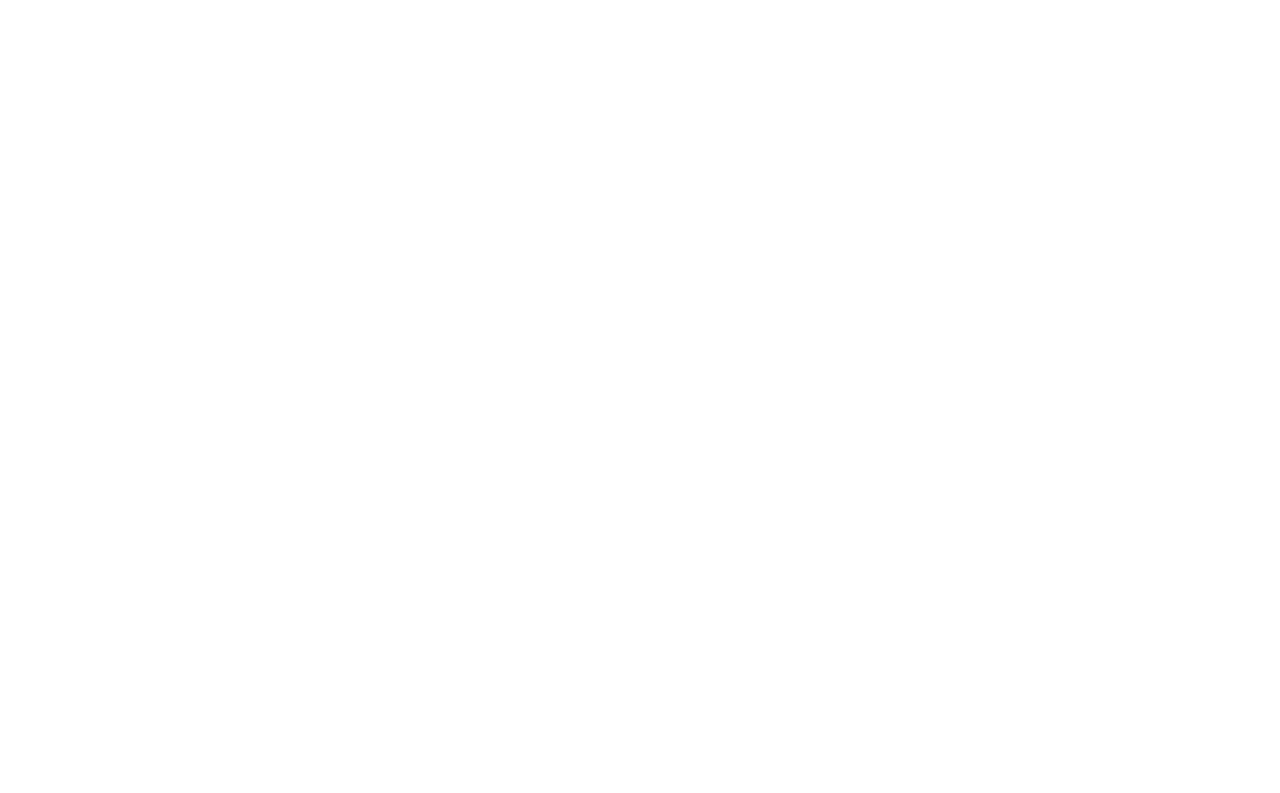
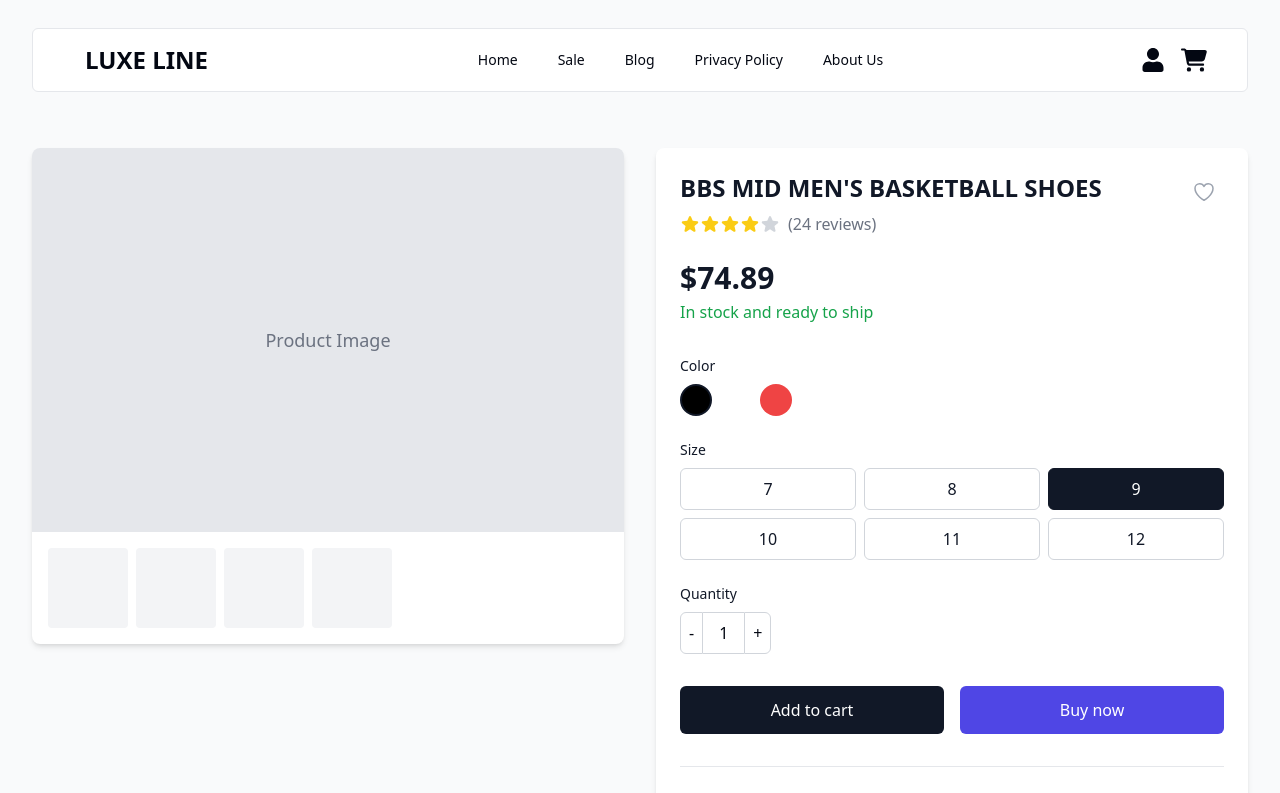
Before and after one commit to chamod59/LuxeLine-v1, a React (Vite) app in the folder FrontEnd/: page /product in a window 1280 px wide. Before the commit this address had no page. Shown: the top 793 px of the page. Built offline with nearby package versions, Linux system fonts and the light colour scheme.

Commit message:
Designed single product view page

```diff
--- a/FrontEnd/package.json
+++ b/FrontEnd/package.json
@@ -10,6 +10,7 @@
     "preview": "vite preview"
   },
   "dependencies": {
+    "@heroicons/react": "^2.2.0",
     "@radix-ui/react-dropdown-menu": "^2.1.1",
     "@radix-ui/react-menubar": "^1.1.1",
     "@radix-ui/react-slot": "^1.1.0",
--- a/FrontEnd/src/App.tsx
+++ b/FrontEnd/src/App.tsx
@@ -1,6 +1,7 @@
 import { BrowserRouter, Routes, Route } from "react-router-dom";
 import HomePage from "@/components/pages/home";
 import SignInPage from "@/components/pages/SignIn";
+import Product from "@/components/pages/product";
 
 const App = () => {
   return (
@@ -8,6 +9,7 @@
       <Routes>
         <Route path="/" element={<HomePage />} />
         <Route path="/signIn" element={<SignInPage />} />
+        <Route path="/product" element={<Product />} />
       </Routes>
     </BrowserRouter>
   );
--- /dev/null
+++ b/FrontEnd/src/components/pages/product.tsx
@@ -0,0 +1,11 @@
+import ProductCard from "@/components/sections/products/productCard";
+
+const product = () => {
+  return (
+    <div>
+      <ProductCard/>
+    </div>
+  )
+}
+
+export default product
--- a/FrontEnd/src/components/sections/home/navbar.tsx
+++ b/FrontEnd/src/components/sections/home/navbar.tsx
@@ -57,7 +57,7 @@
         <div className="flex-none md:mr-auto">
           <MenubarMenu>
             <MenubarTrigger className="font-bold text-2xl">
-              LUXE LINE
+              <Link to="/">LUXE LINE</Link>
             </MenubarTrigger>
           </MenubarMenu>
         </div>
--- a/FrontEnd/src/components/sections/home/products.tsx
+++ b/FrontEnd/src/components/sections/home/products.tsx
@@ -6,17 +6,19 @@
   CardHeader,
   CardTitle,
 } from "@/components/ui/card";
+import { Link } from "react-router-dom";
 import { Button } from "@/components/ui/button";
 import img_1 from "@/assets/products-img/watch.png";
 import img_2 from "@/assets/products-img/shoe.png";
 import img_3 from "@/assets/products-img/tshirt.png";
 
-
 const products = () => {
   return (
     <>
       <div className="flex justify-center mt-10">
-                <h1 className="text-3xl md:text-4xl font-serif text-center">Latest featured Products</h1>
+        <h1 className="text-3xl md:text-4xl font-serif text-center">
+          Latest featured Products
+        </h1>
       </div>
       <div className="grid grid-cols-1 sm:grid-cols-2 lg:grid-cols-3 gap-10 container my-10">
         <div className="col-span-1">
@@ -36,8 +38,14 @@
               </CardContent>
               <CardFooter>
                 <div className="flex flex-row gap-5">
-                                    <Button className="bg-green-500 hover:bg-green-700 text-black px-10">Buy Now</Button>
-                                    <Button className="bg-yellow-500 hover:bg-yellow-700 text-black px-10">See All --</Button>
+                  <Link to="/product">
+                    <Button className="bg-green-500 hover:bg-green-700 text-black px-10">
+                      Buy Now
+                    </Button>
+                  </Link>
+                  <Button className="bg-yellow-500 hover:bg-yellow-700 text-black px-10">
+                    See All --
+                  </Button>
                 </div>
               </CardFooter>
             </div>
@@ -60,8 +68,12 @@
               </CardContent>
               <CardFooter>
                 <div className="flex flex-row gap-5">
-                                    <Button className="bg-green-500 hover:bg-green-700 text-black px-10">Buy Now</Button>
-                                    <Button className="bg-yellow-500 hover:bg-yellow-700 text-black px-10">See All --</Button>
+                  <Button className="bg-green-500 hover:bg-green-700 text-black px-10">
+                    Buy Now
+                  </Button>
+                  <Button className="bg-yellow-500 hover:bg-yellow-700 text-black px-10">
+                    See All --
+                  </Button>
                 </div>
               </CardFooter>
             </div>
@@ -84,18 +96,20 @@
               </CardContent>
               <CardFooter>
                 <div className="flex flex-row gap-5">
-                                    <Button className="bg-green-500 hover:bg-green-700 text-black px-10">Buy Now</Button>
-                                    <Button className="bg-yellow-500 hover:bg-yellow-700 text-black px-10">See All --</Button>
+                  <Button className="bg-green-500 hover:bg-green-700 text-black px-10">
+                    Buy Now
+                  </Button>
+                  <Button className="bg-yellow-500 hover:bg-yellow-700 text-black px-10">
+                    See All --
+                  </Button>
                 </div>
               </CardFooter>
             </div>
           </Card>
         </div>
       </div>
+    </>
+  );
+};
 
-
-        </>
-    )
-}
-
-export default products
+export default products;
--- /dev/null
+++ b/FrontEnd/src/components/sections/products/productCard.tsx
@@ -0,0 +1,163 @@
+import { useState } from "react";
+import { StarIcon } from "@heroicons/react/24/solid";
+import { HeartIcon } from "@heroicons/react/24/outline";
+import Navbar from "@/components/sections/home/navbar";
+
+const ProductCard = () => {
+  const [selectedColor, setSelectedColor] = useState("black");
+  const [selectedSize, setSelectedSize] = useState("9");
+  const [quantity, setQuantity] = useState(1);
+
+  const colors = ["black", "white", "red"];
+  const sizes = ["7", "8", "9", "10", "11", "12"];
+
+  return (
+    <div className="bg-gray-50 min-h-screen py-12 px-4 sm:px-6 lg:px-8">
+      <div className="pb-14 -mt-5">
+        <Navbar />
+      </div>
+
+      <div className="max-w-7xl mx-auto">
+        <div className="flex flex-col md:flex-row gap-8">
+          {/* Product Images */}
+          <div className="md:w-1/2">
+            <div className="bg-white rounded-lg shadow-md overflow-hidden">
+              <div className="h-96 bg-gray-200 flex items-center justify-center">
+                <span className="text-gray-500 text-lg">Product Image</span>
+              </div>
+              <div className="p-4 flex gap-2">
+                {[1, 2, 3, 4].map((item) => (
+                  <div
+                    key={item}
+                    className="w-20 h-20 bg-gray-100 rounded cursor-pointer"
+                  ></div>
+                ))}
+              </div>
+            </div>
+          </div>
+
+          {/* Product Info */}
+          <div className="md:w-1/2">
+            <div className="bg-white rounded-lg shadow-md p-6">
+              <div className="flex justify-between items-start">
+                <div>
+                  <h1 className="text-2xl font-bold text-gray-900">
+                    BBS MID MEN'S BASKETBALL SHOES
+                  </h1>
+                  <div className="flex items-center mt-2">
+                    <div className="flex">
+                      {[0, 1, 2, 3, 4].map((rating) => (
+                        <StarIcon
+                          key={rating}
+                          className={`h-5 w-5 ${
+                            rating < 4 ? "text-yellow-400" : "text-gray-300"
+                          }`}
+                        />
+                      ))}
+                    </div>
+                    <span className="text-gray-500 ml-2">(24 reviews)</span>
+                  </div>
+                </div>
+                <button className="p-2 rounded-full hover:bg-gray-100">
+                  <HeartIcon className="h-6 w-6 text-gray-400" />
+                </button>
+              </div>
+
+              <div className="mt-6">
+                <p className="text-3xl font-semibold text-gray-900">$74.89</p>
+                <p className="text-green-600 mt-1">
+                  In stock and ready to ship
+                </p>
+              </div>
+
+              <div className="mt-8">
+                <h2 className="text-sm font-medium text-gray-900">Color</h2>
+                <div className="flex gap-2 mt-2">
+                  {colors.map((color) => (
+                    <button
+                      key={color}
+                      onClick={() => setSelectedColor(color)}
+                      className={`w-8 h-8 rounded-full border-2 ${
+                        selectedColor === color
+                          ? "border-gray-900"
+                          : "border-transparent"
+                      } ${
+                        color === "black"
+                          ? "bg-black"
+                          : color === "white"
+                          ? "bg-white border-gray-300"
+                          : "bg-red-500"
+                      }`}
+                    ></button>
+                  ))}
+                </div>
+              </div>
+
+              <div className="mt-6">
+                <h2 className="text-sm font-medium text-gray-900">Size</h2>
+                <div className="grid grid-cols-3 gap-2 mt-2">
+                  {sizes.map((size) => (
+                    <button
+                      key={size}
+                      onClick={() => setSelectedSize(size)}
+                      className={`py-2 px-4 rounded-md border ${
+                        selectedSize === size
+                          ? "bg-gray-900 text-white border-gray-900"
+                          : "bg-white text-gray-900 border-gray-300"
+                      }`}
+                    >
+                      {size}
+                    </button>
+                  ))}
+                </div>
+              </div>
+
+              <div className="mt-6">
+                <h2 className="text-sm font-medium text-gray-900">Quantity</h2>
+                <div className="flex items-center mt-2">
+                  <button
+                    onClick={() => setQuantity(Math.max(1, quantity - 1))}
+                    className="p-2 border border-gray-300 rounded-l-md"
+                  >
+                    -
+                  </button>
+                  <div className="px-4 py-2 border-t border-b border-gray-300">
+                    {quantity}
+                  </div>
+                  <button
+                    onClick={() => setQuantity(quantity + 1)}
+                    className="p-2 border border-gray-300 rounded-r-md"
+                  >
+                    +
+                  </button>
+                </div>
+              </div>
+
+              <div className="mt-8 flex gap-4">
+                <button className="flex-1 bg-gray-900 text-white py-3 px-8 rounded-md font-medium hover:bg-gray-700">
+                  Add to cart
+                </button>
+                <button className="flex-1 bg-indigo-600 text-white py-3 px-8 rounded-md font-medium hover:bg-indigo-700">
+                  Buy now
+                </button>
+              </div>
+
+              <div className="mt-8 border-t border-gray-200 pt-6">
+                <h2 className="text-sm font-medium text-gray-900">
+                  Description
+                </h2>
+                <p className="mt-2 text-gray-600">
+                  High-performance basketball shoes designed for optimal court
+                  grip and ankle support. Features breathable mesh upper,
+                  cushioned midsole, and durable rubber outsole.
+                </p>
+              </div>
+            </div>
+          </div>
+        </div>
+      </div>
+    </div>
+  );
+};
+
+export default ProductCard;
```
Also changed, not shown: 1 other file (tests, documents, lock files or other folders). Lines whose indentation alone changed are shown as unchanged.
